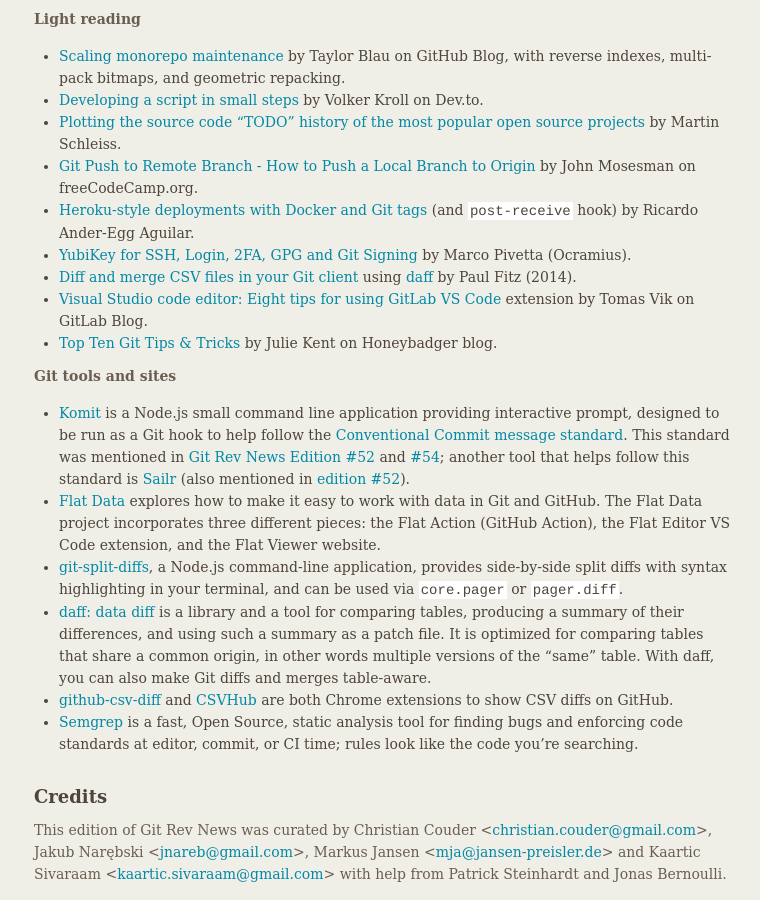
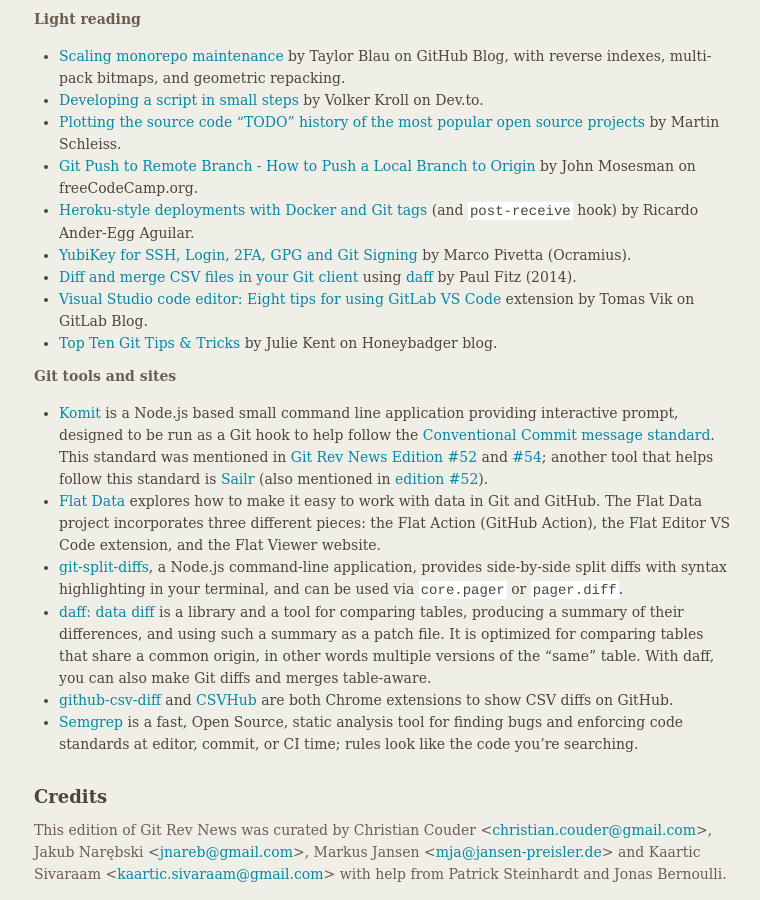
Before and after one commit to git/git.github.io, a Jekyll site: the page built from rev_news/drafts/edition-75.md, in a window 1280 px wide and 900 px high, scrolled down 3565 px. Shown: the whole window, without its empty margins (375-1135 px from the left). Built offline with Jekyll 4.4.1, drawn with Linux system fonts in a browser that asks for light colours.

Commit message:
rn-75: small readability correction in a sentence

```diff
--- a/rev_news/drafts/edition-75.md
+++ b/rev_news/drafts/edition-75.md
@@ -267,7 +267,7 @@
 
 __Git tools and sites__
 
-* [Komit](https://github.com/GitSquared/komit) is a Node.js small command line
+* [Komit](https://github.com/GitSquared/komit) is a Node.js based small command line
   application providing interactive prompt, designed to be run as a Git hook to
   help follow the [Conventional Commit message standard](https://www.conventionalcommits.org/en/v1.0.0/).
   This standard was mentioned in [Git Rev News Edition #52][rn-52] and [#54][rn-54];
```
